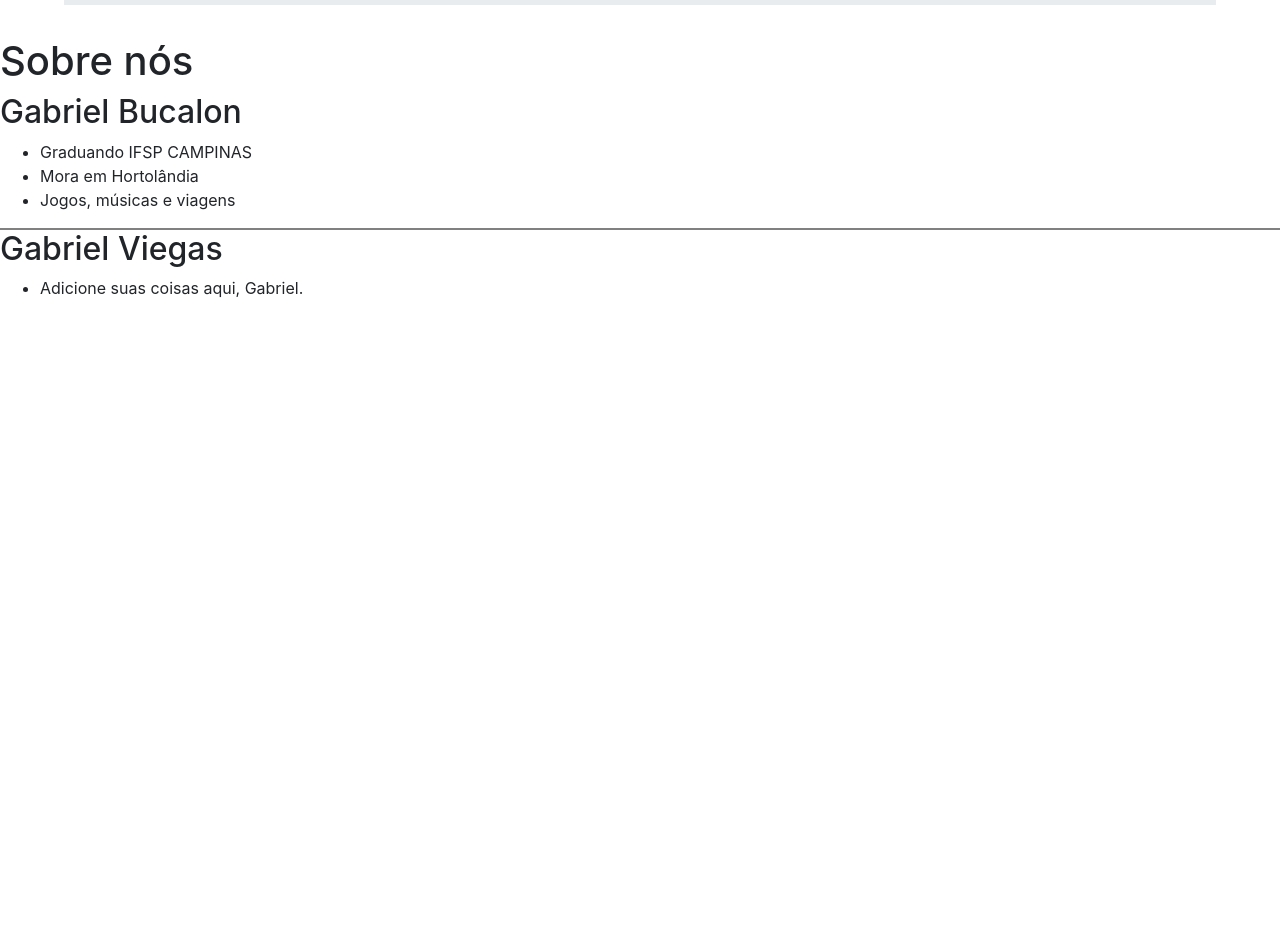
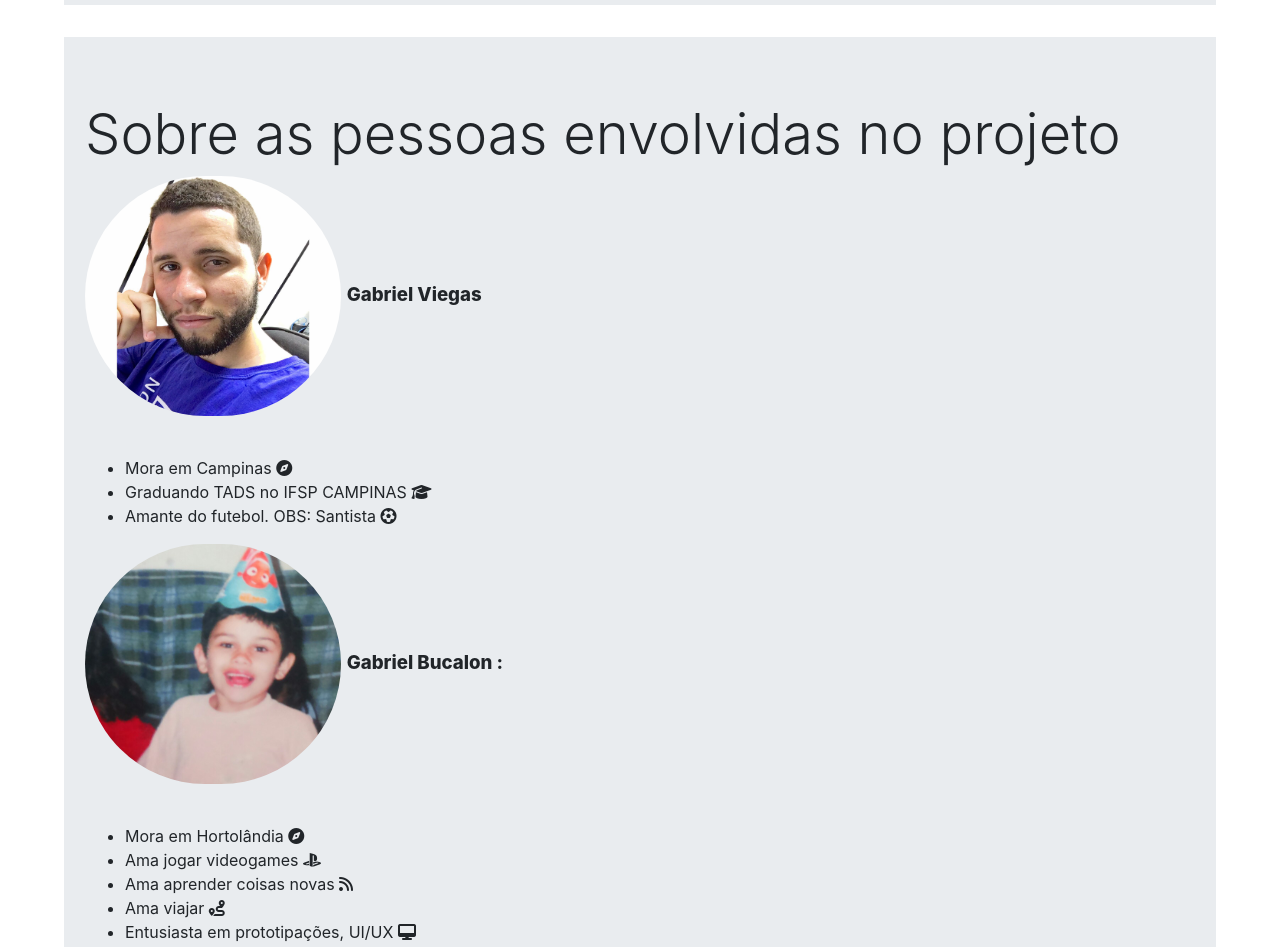
Before and after one commit to gabrielbucalon/geo-app, a website: page src/pages/about-us.html in a window 1280 px wide. Shown: the part 784-1731 px from the top of the page. Before the commit the page ends 1084 px from the top, so only its background shows below. Drawn offline with nearby package versions, Linux system fonts and the light colour scheme.

Commit message:
feat: added new two imgs and insert section about us

```diff
--- a/src/pages/about-us.html
+++ b/src/pages/about-us.html
@@ -69,22 +69,38 @@
             </div>
         </section>
 
-        <section>
-            <h1>Sobre nós</h1>
+        <section class="about-us">
+            <div class="jumbotron jumbotron-fluid jumbotron-about-us">
+                <div class="container">
+                    <h1 class="display-4">Sobre as pessoas envolvidas no projeto</h1>
 
-            <h2>Gabriel Bucalon</h2>
-            <ul>
-                <li>Graduando IFSP CAMPINAS</li>
-                <li>Mora em Hortolândia</li>
-                <li>Jogos, músicas e viagens</li>
-            </ul>
+                    <p class="lead">
+                        <img src="/src/assets/autor1.jpg" alt="Gabriel Viegas - Dev senior blaster 3">
+                        <span class="subject">Gabriel Viegas
+                        </span>
+                    </p>
 
-            <div class="divider"></div>
+                    <ul>
+                        <li>Mora em Campinas <i class="fas fa-compass"></i> </li>
+                        <li>Graduando TADS no IFSP CAMPINAS <i class="fas fa-graduation-cap"></i> </li>
+                        <li>Amante do futebol. OBS: Santista <i class="fas fa-futbol"></i></li>
+                    </ul>
 
-            <h2>Gabriel Viegas</h2>
-            <ul>
-                <li>Adicione suas coisas aqui, Gabriel.</li>
-            </ul>
+                    <p class="lead">
+                        <img src="/src/assets/autor2.jpg" alt="Gabriel Bucalon - Dev juniorzão">
+                        <span class="subject">Gabriel Bucalon :</span>
+
+                    <ul>
+                        <li>Mora em Hortolândia <i class="fas fa-compass"></i> </li>
+                        <li>Ama jogar videogames <i class="fab fa-playstation"></i> </li>
+                        <li>Ama aprender coisas novas <i class="fas fa-rss"></i> </li>
+                        <li>Ama viajar <i class="fas fa-route"></i></li>
+                        <li>Entusiasta em prototipações, UI/UX <i class="fas fa-desktop"></i></li>
+                    </ul>
+                    </p>
+
+                </div>
+            </div>
         </section>
     </main>
 
--- a/src/styles/about-us.css
+++ b/src/styles/about-us.css
@@ -1,7 +1,3 @@
-.divider {
-  border: 1px solid grey;
-}
-
 header {
   margin-bottom: 5em;
 }
@@ -47,3 +43,18 @@ header {
   color: purple;
   margin-left: 1em;
 }
+
+.about-us {
+  display: flex;
+  justify-content: center;
+}
+
+.about-us .jumbotron-about-us {
+  width: 90vw;
+}
+
+.about-us .jumbotron-about-us .lead img {
+  width: 20vw;
+  height: 30vh;
+  border-radius: 10em;
+}
```
Also changed, not shown: src/assets/autor1.jpg (added), src/assets/autor2.jpg (added).
